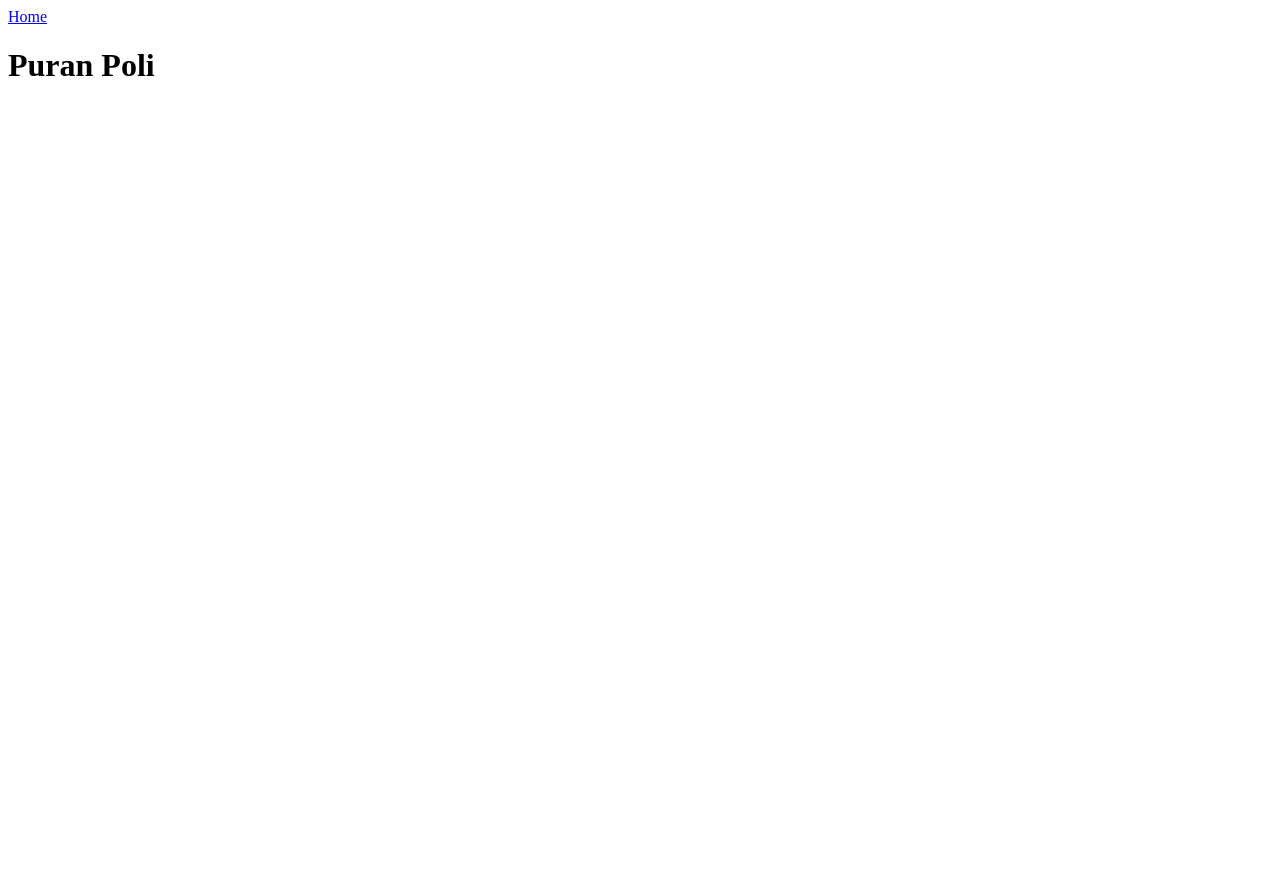
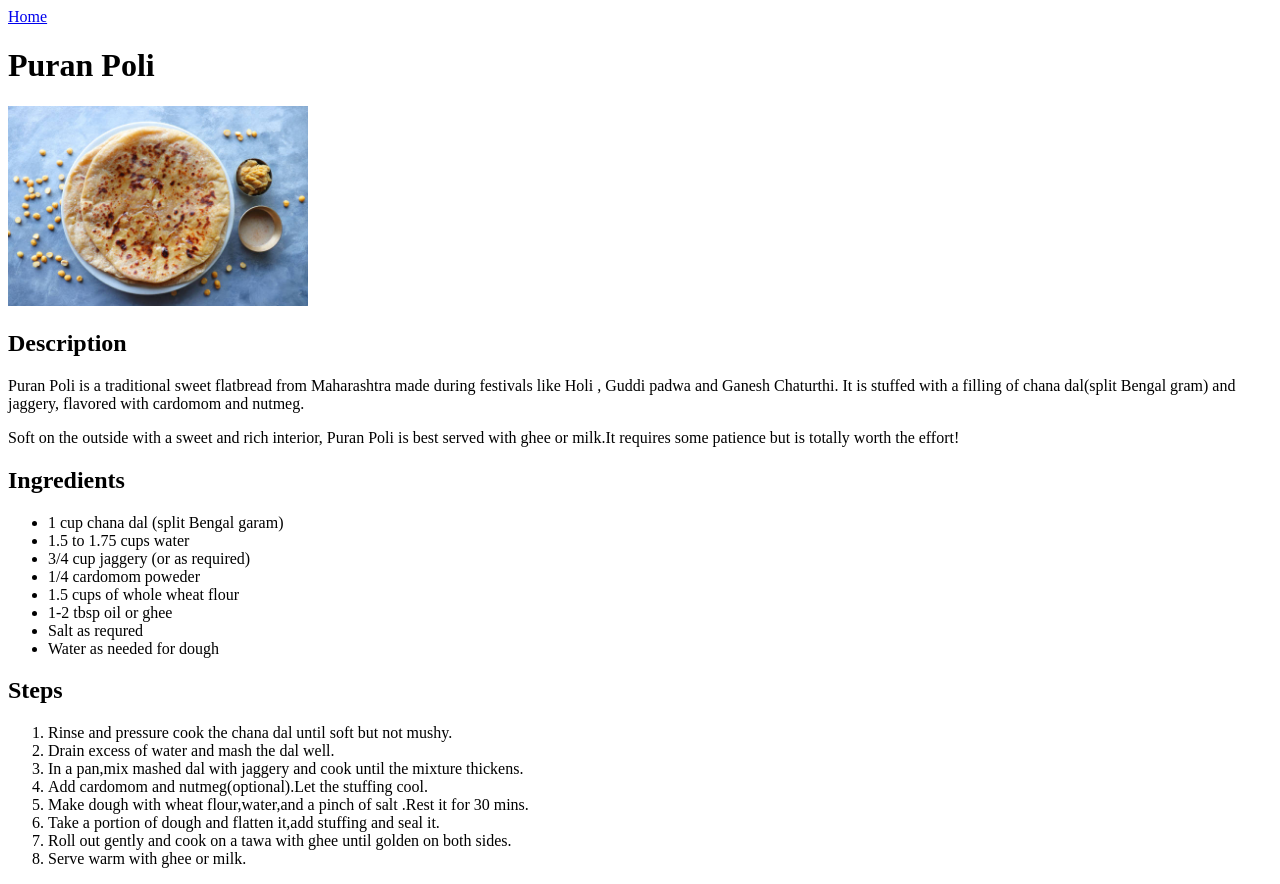
Before and after one commit to Ritesh0515/Odin-recipes, a plain HTML site: page recipes/puran_poli.html in a window 1280 px wide. Before the commit the page ends 800 px from the top, so only its background shows below. Drawn offline with Linux system fonts and the light colour scheme.

Commit message:
Add Puran poli recipe page with image,description,ingredients,and steps

```diff
--- a/recipes/puran_poli.html
+++ b/recipes/puran_poli.html
@@ -8,5 +8,34 @@
 <body>
     <a href="../index.html">Home</a>
     <h1>Puran Poli</h1>
+
+    <img src="../images/istockphoto-1479696312-612x612.jpg" alt="Puran Poli Image" width="300">
+    <h2>Description</h2>
+    <p>Puran Poli is a traditional sweet flatbread from Maharashtra made during festivals like Holi , Guddi padwa and Ganesh Chaturthi. It is stuffed with a filling of chana dal(split Bengal gram) and jaggery, flavored with cardomom and nutmeg.</p>
+    <p>Soft on the outside with a sweet and rich interior, Puran Poli is best served with ghee or milk.It requires some patience but is totally worth the effort!</p>
+
+    <h2>Ingredients</h2>
+    <ul>
+        <li>1 cup chana dal (split Bengal garam)</li>
+        <li>1.5 to 1.75 cups water</li>
+        <li>3/4 cup jaggery (or as required)</li>
+        <li>1/4 cardomom poweder</li>
+        <li>1.5 cups of whole wheat flour</li>
+        <li>1-2 tbsp oil or ghee</li>
+        <li>Salt as requred</li>
+        <li>Water as needed for dough</li>
+    </ul>
+
+    <h2>Steps</h2>
+    <ol>
+        <li>Rinse and pressure cook the chana dal until soft but not mushy.</li>
+        <li>Drain excess of water and mash the dal well.</li>
+        <li>In a pan,mix mashed dal with jaggery and cook until the mixture thickens.</li>
+        <li>Add cardomom and nutmeg(optional).Let the stuffing cool.</li>
+        <li>Make dough with wheat flour,water,and a pinch of salt .Rest it for 30 mins.</li>
+        <li>Take a portion of dough and flatten it,add stuffing and seal it.</li>
+        <li>Roll out gently and cook on a tawa with ghee until golden on both sides.</li>
+        <li>Serve warm with ghee or milk.</li>
+    </ol>
 </body>
 </html>
```
Also changed, not shown: images/istockphoto-1479696312-612x612.jpg (added).
